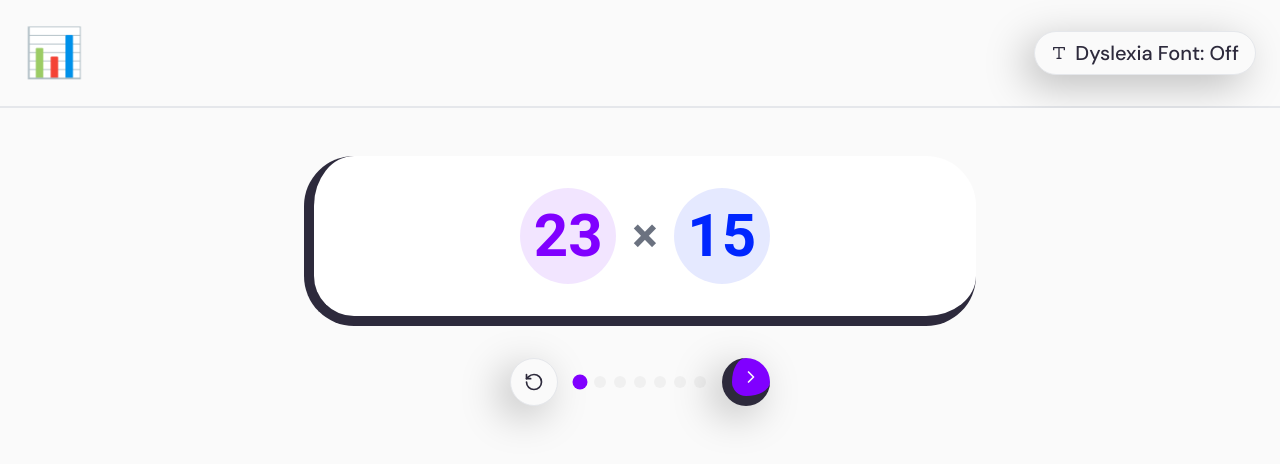
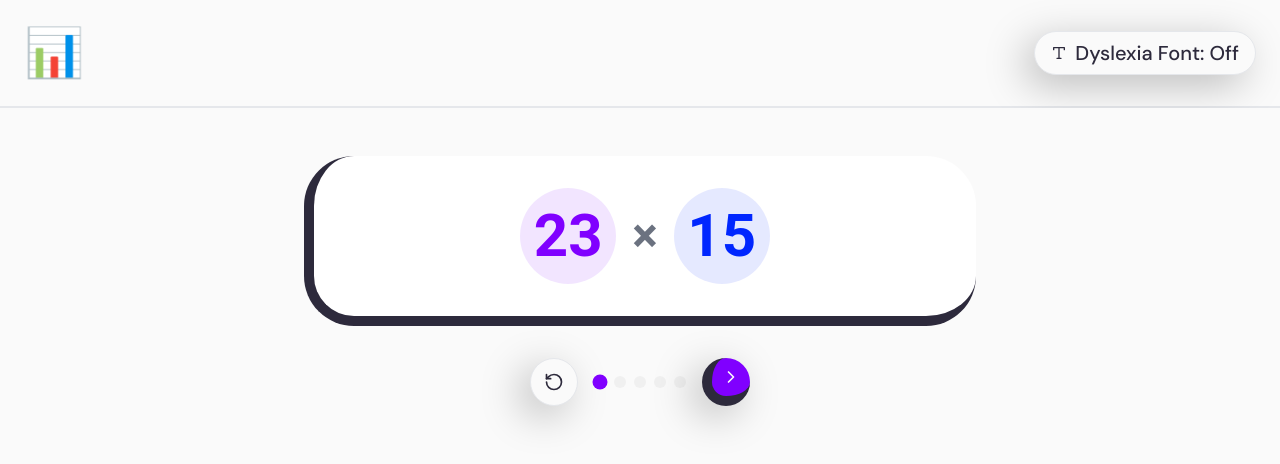
Before and after one commit to fredbjornbak/multiplication-2x2digits, a React (Vite) app: page / in a window 1280 px wide. Shown: the top 464 px of the page. Built offline with nearby package versions, Linux system fonts and the light colour scheme.

Commit message:
Remove intro flow elements

```diff
--- a/src/components/BoxMethodIntro.tsx
+++ b/src/components/BoxMethodIntro.tsx
@@ -23,8 +23,6 @@ const BoxMethodIntro = ({ onComplete }: BoxMethodIntroProps) => {
   const steps = [
     'show-numbers',
     'create-grid',
-    'split-first-number',
-    'split-second-number',
     'fill-products',
     'show-addition',
     'show-result'
```
